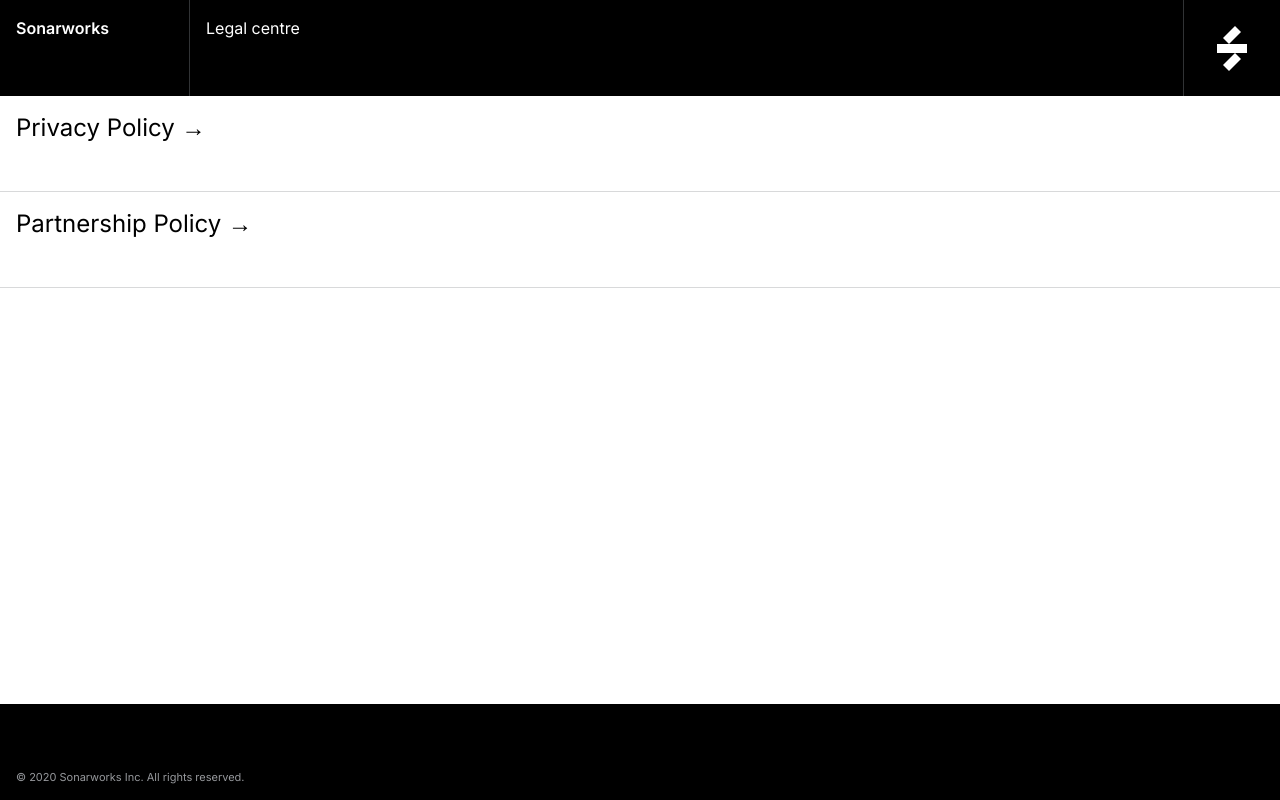
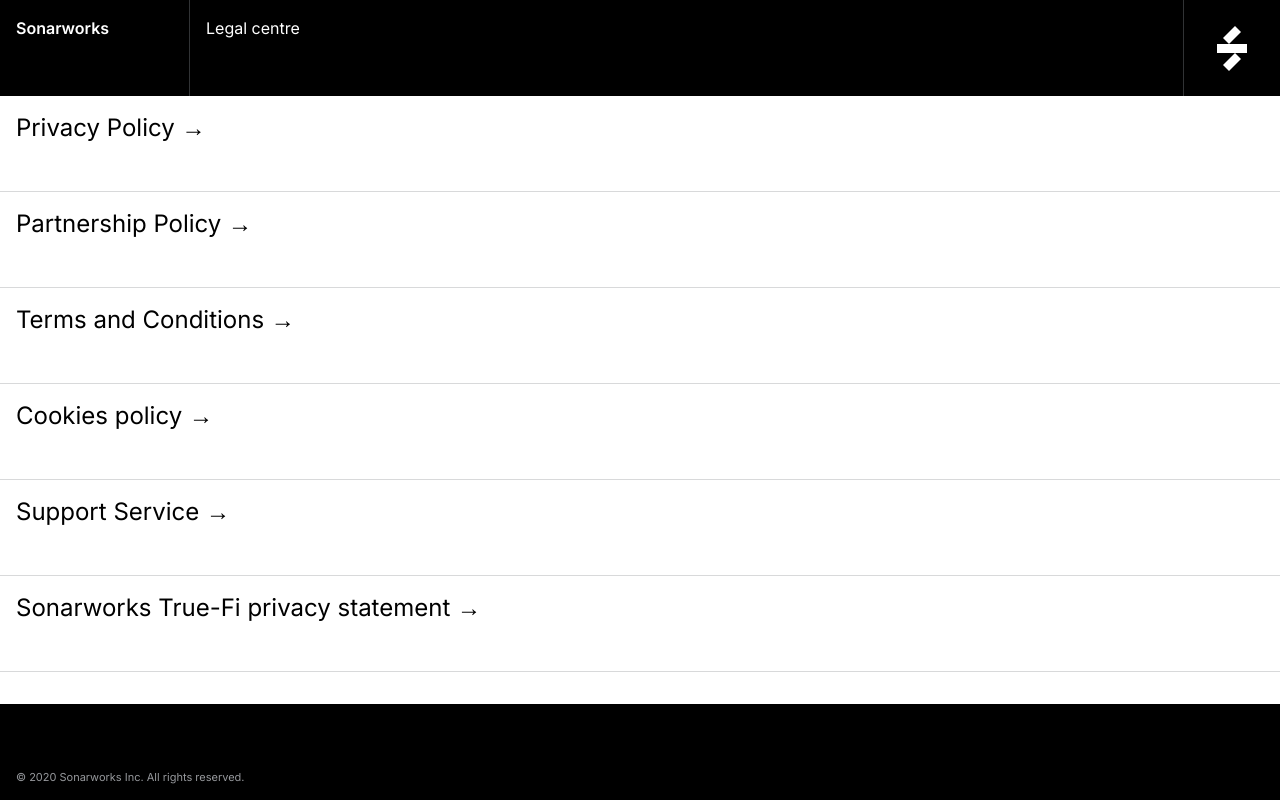
Before and after one commit to Awe1alex/sonarworks-homework, a React (Create React App) app: page / in a window 1280 px wide. Built offline with nearby package versions, Linux system fonts and the light colour scheme.

Commit message:
added all components

```diff
--- a/src/App.js
+++ b/src/App.js
@@ -8,8 +8,12 @@
 } from "react-router-dom";
 
 import Menu from './components/Menu'
-import PrivacyPolicy from './components/PrivacyPolicy'
-import PartnershipPolicy from './components/PartnershipPolicy'
+import Privacy from './components/Privacy'
+import Partnership from './components/Partnership'
+import Terms from './components/Terms'
+import Cookies from './components/Cookies'
+import Support from './components/Support'
+import Sonarworks from './components/Sonarworks'
 
 function App() {
   return (
@@ -28,11 +32,23 @@
         </header>
         <section className={classes.main}>
           <Switch>
-            <Route path="/privacyPolicy">
-              <PrivacyPolicy />
+            <Route path="/privacy">
+              <Privacy />
             </Route>
-            <Route path="/partnershipPolicy">
-              <PartnershipPolicy />
+            <Route path="/partnership">
+              <Partnership />
+            </Route>
+            <Route path="/terms">
+              <Terms />
+            </Route>
+            <Route path="/cookies">
+              <Cookies />
+            </Route>
+            <Route path="/support">
+              <Support />
+            </Route>
+            <Route path="/sonarworks">
+              <Sonarworks />
             </Route>
             <Route path="/">
               <Menu />
--- a/src/components/Menu.js
+++ b/src/components/Menu.js
@@ -6,13 +6,33 @@
     return (
         <ul className={styles.list}>
             <li>
-                <Link to="/privacyPolicy">
+                <Link to="/privacy">
                     Privacy Policy →
                 </Link>
             </li>
             <li>
-                <Link to="/partnershipPolicy">
+                <Link to="/partnership">
                     Partnership Policy →
+                </Link>
+            </li>
+            <li>
+                <Link to="/terms">
+                    Terms and Conditions →
+                </Link>
+            </li>
+            <li>
+                <Link to="/cookies">
+                    Cookies policy →
+                </Link>
+            </li>
+            <li>
+                <Link to="/partnership">
+                    Support Service →
+                </Link>
+            </li>
+            <li>
+                <Link to="/partnership">
+                    Sonarworks True-Fi privacy statement →
                 </Link>
             </li>
         </ul>
--- /dev/null
+++ b/src/components/Partnership.js
@@ -0,0 +1,5 @@
+const Partnership = () => {
+    return (<div></div>)
+}
+
+export default Partnership
--- a/src/components/PartnershipPolicy.js
+++ /dev/null
@@ -1,5 +0,0 @@
-const Menu = () => {
-    return (<div></div>)
-}
-
-export default Menu
--- /dev/null
+++ b/src/components/Privacy.js
@@ -0,0 +1,5 @@
+const Privacy = () => {
+    return (<div></div>)
+}
+
+export default Privacy
--- a/src/components/PrivacyPolicy.js
+++ /dev/null
@@ -1,5 +0,0 @@
-const Menu = () => {
-    return (<div></div>)
-}
-
-export default Menu
--- /dev/null
+++ b/src/components/Sonarworks.js
@@ -0,0 +1,5 @@
+const Sonarworks = () => {
+    return (<div></div>)
+}
+
+export default Sonarworks
--- /dev/null
+++ b/src/components/Support.js
@@ -0,0 +1,5 @@
+const Support = () => {
+    return (<div></div>)
+}
+
+export default Support
--- /dev/null
+++ b/src/components/Terms.js
@@ -0,0 +1,5 @@
+const Terms = () => {
+    return (<div></div>)
+}
+
+export default Terms
```
Also changed, not shown: src/components/Cookies.js (added).
